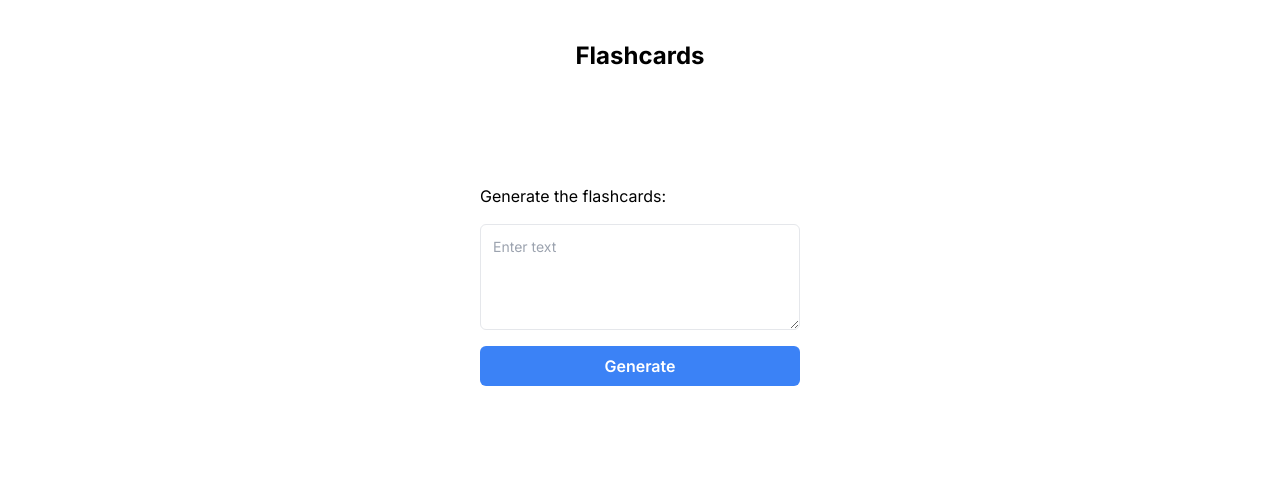
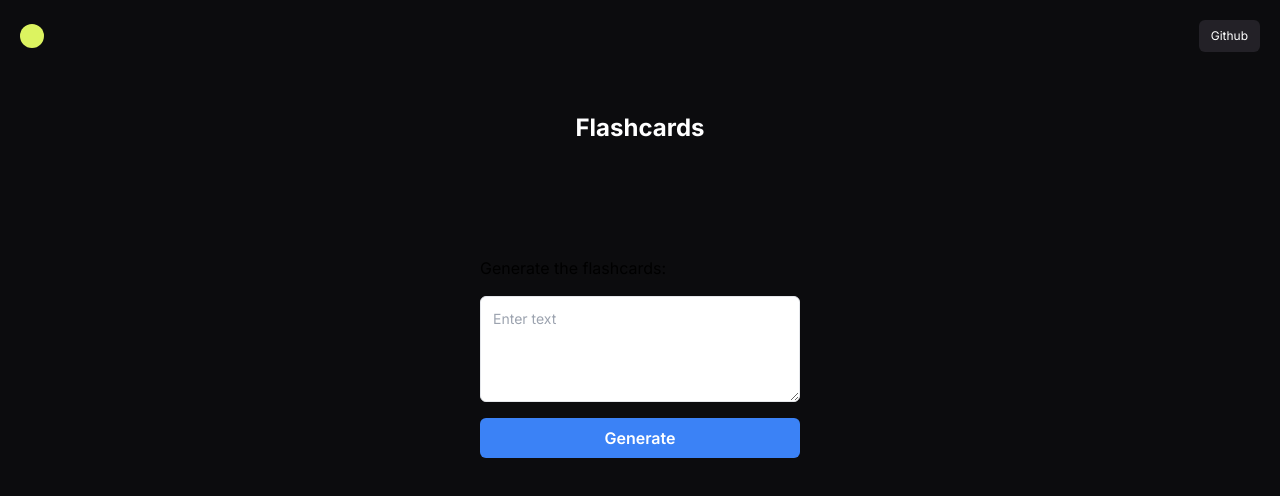
Before and after one commit to limitlez2020/flashcard_saas, a Next.js app: page / in a window 1280 px wide. Shown: the top 496 px of the page. Built offline with nearby package versions, Linux system fonts and the light colour scheme.

Commit message:
Made some UI changes - black bg, changing the look of the flashcard itself

```diff
--- a/app/api/generate/route.js
+++ b/app/api/generate/route.js
@@ -9,7 +9,7 @@ export async function POST(req) {
     model: "gemini-1.5-flash",
     systemInstruction: `You are a flashcard creator, you take in text and create
                         multiple flashcards from it. Make sure to create exactly
-                        10 flashcards. Both front and back should be one sentence long.
+                        2 flashcards. Both front and back should be one sentence long.
                         The front should be a question, the back should be the answer.
 
                         Follow these guidelines:
--- a/app/page.js
+++ b/app/page.js
@@ -1,6 +1,12 @@
 'use client';
 
 import { useState } from 'react';
+import { Montserrat } from 'next/font/google';
+import { Oswald } from 'next/font/google';
+
+const monstserrat = Montserrat({ subsets: ['latin'] });
+const oswald = Oswald({ subsets: ['latin'] });
+
 
 export default function Generate() {
   const [text, setText] = useState('');
@@ -44,10 +50,24 @@ export default function Generate() {
   return (
     // <div className="max-w-md mx-auto px-4">
     <div>
-      <div className="w-full min-h-full flex flex-col items-center justify-center">
+      <div className="w-full min-h-screen bg-[#0C0C0E] flex flex-col items-center">
+        {/* Nav Bar: */}
+        <div className='w-full flex justify-between items-center px-5 py-5'>
+          {/* Logo: */}
+          <div className='flex items-center bg-[#DCF360] rounded-full p-3'>
+            {/* <img src='logo.png' alt='Logo' className='w-10 h-10' /> */}
+          </div>
+          {/* Github Link: */}
+          <button className='fllex items-center px-3 py-2 bg-[#232127] rounded-md'
+                  onClick={() => window.open('https://github.com/limitlez2020/flashcard_saas')}>
+            <p className='text-center text-white text-xs'> Github </p>
+          </button>
+        </div>
+
+
         {/* Header: */}
         <div className="w-full items-center pt-10 pb-28">
-          <h1 className="text-2xl text-center font-bold">Flashcards</h1>
+          <h1 className="text-2xl text-white text-center font-bold">Flashcards</h1>
         </div>
 
         {/* Generate Flashcards: */}
@@ -75,16 +95,23 @@ export default function Generate() {
         {/* Dsiplay the Flashcards gotten from the API: */}
         {flashcards.length > 0 && (
           <div className="flex flex-col h-full mt-28 mx-16 mb-16">
-            <h2 className="text-xl font-semibold mb-2">
+            <h2 className="text-lg text-white font-medium mb-2">
               Generated Flashcards
             </h2>
+
             <div className="grid grid-cols-1 sm:grid-cols-2 md:grid-cols-3 gap-4">
               {flashcards.map((flashcard, index) => (
-                <div key={index} className="bg-white shadow-md rounded-lg p-4">
-                  <h3 className="text-lg font-semibold">Front:</h3>
-                  <p>{flashcard.front}</p>
-                  <h3 className="text-lg font-semibold mt-4">Back:</h3>
-                  <p>{flashcard.back}</p>
+                /* Each Flashcard: */
+                <div key={index} className="relative bg-white shadow-md rounded-lg p-4 h-96">
+                  {/* Black dot: */}
+                  <div className='w-4 h-4 absolute right-4 flex rounded-full justify-items-end bg-black'></div>
+
+                  <div className="h-full flex flex-col ">
+                    <h3 className={`${oswald.className} text-3xl font-bold`}> QUESTION </h3>
+                    <p>{flashcard.front}</p>
+                  </div>
+                  {/* <h3 className="text-lg font-semibold mt-4">Back:</h3>
+                  <p>{flashcard.back}</p> */}
                 </div>
               ))}
             </div>
--- a/package.json
+++ b/package.json
@@ -14,6 +14,7 @@
     "@emotion/styled": "^11.13.0",
     "@google/generative-ai": "^0.17.0",
     "firebase": "^10.13.0",
+    "google-fonts": "^1.0.0",
     "next": "14.2.5",
     "react": "^18",
     "react-dom": "^18",
```
Also changed, not shown: 1 other file (tests, documents, lock files or other folders).
